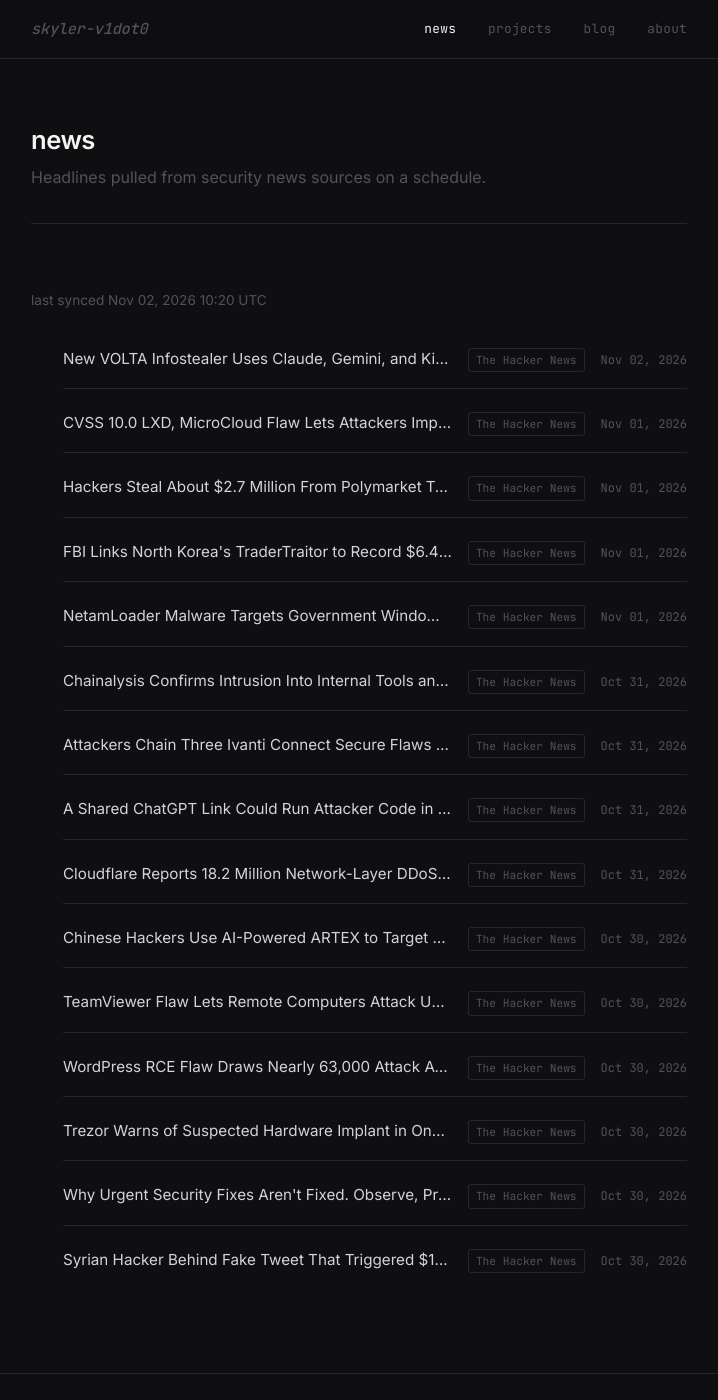
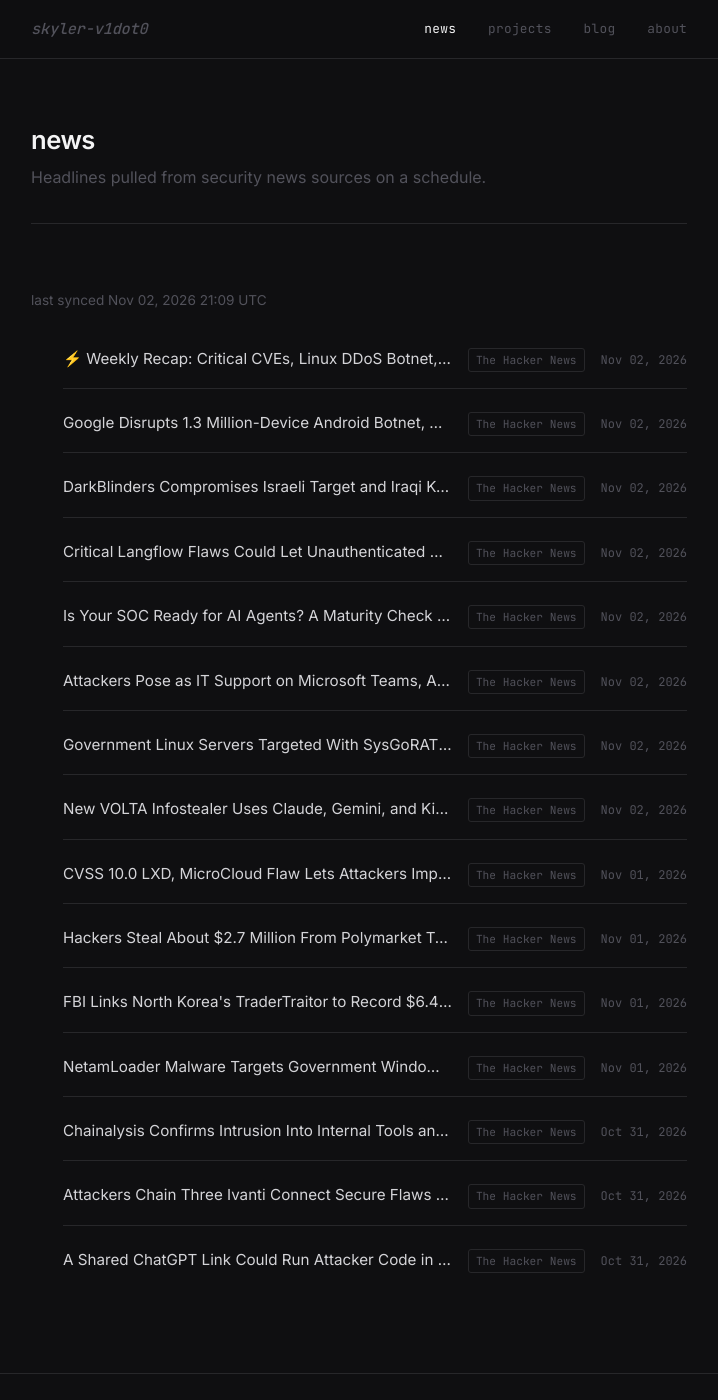
Before and after one commit to skyler-v1dot0/personal-site, a Jekyll site: the page built from news.html, in a window 1280 px wide and 1400 px high. Shown: the whole window, without its empty margins (281-999 px from the left). Built offline with Jekyll 4.4.1, drawn with Linux system fonts in a browser that asks for light colours.

Commit message:
chore: sync news feed [skip ci]

```diff
--- a/_data/news.yml
+++ b/_data/news.yml
@@ -1,6 +1,39 @@
 ---
-updated_at: '2026-11-02T10:20:44Z'
+updated_at: '2026-11-02T21:09:57Z'
 items:
+- title: "⚡ Weekly Recap: Critical CVEs, Linux DDoS Botnet, Device-Code Phishing,
+    Android Spyware and More"
+  url: https://thehackernews.com/2026/11/weekly-recap-critical-cves-linux-ddos.html
+  source: The Hacker News
+  published: '2026-11-02T16:57:56Z'
+- title: Google Disrupts 1.3 Million-Device Android Botnet, Says TV Box Maker Sold
+    Criminal Access
+  url: https://thehackernews.com/2026/11/google-disrupts-13-million-device.html
+  source: The Hacker News
+  published: '2026-11-02T15:50:26Z'
+- title: DarkBlinders Compromises Israeli Target and Iraqi Kurdish Government Cloud
+    Environment
+  url: https://thehackernews.com/2026/11/darkblinders-compromises-israeli-target.html
+  source: The Hacker News
+  published: '2026-11-02T14:46:05Z'
+- title: Critical Langflow Flaws Could Let Unauthenticated Attackers Run Code on Servers
+  url: https://thehackernews.com/2026/11/critical-langflow-flaws-could-let.html
+  source: The Hacker News
+  published: '2026-11-02T11:50:00Z'
+- title: Is Your SOC Ready for AI Agents? A Maturity Check Before You Deploy
+  url: https://thehackernews.com/2026/11/is-your-soc-ready-for-ai-agents.html
+  source: The Hacker News
+  published: '2026-11-02T11:30:00Z'
+- title: Attackers Pose as IT Support on Microsoft Teams, Abuse AD CS to Steal Company
+    Data
+  url: https://thehackernews.com/2026/11/attackers-pose-as-it-support-on.html
+  source: The Hacker News
+  published: '2026-11-02T11:08:45Z'
+- title: Government Linux Servers Targeted With SysGoRAT and Suspected AI-Generated
+    Scripts
+  url: https://thehackernews.com/2026/11/government-linux-servers-targeted-with.html
+  source: The Hacker News
+  published: '2026-11-02T10:49:59Z'
 - title: New VOLTA Infostealer Uses Claude, Gemini, and Kimi AI to Rank Victims by
     Financial Value
   url: https://thehackernews.com/2026/11/new-volta-infostealer-uses-claude.html
@@ -41,35 +74,3 @@ items:
   url: https://thehackernews.com/2026/10/a-shared-chatgpt-link-could-run.html
   source: The Hacker News
   published: '2026-10-31T05:33:41Z'
-- title: Cloudflare Reports 18.2 Million Network-Layer DDoS Attacks in Q3, Up 38%
-  url: https://thehackernews.com/2026/10/cloudflare-reports-182-million-network.html
-  source: The Hacker News
-  published: '2026-10-31T04:56:12Z'
-- title: Chinese Hackers Use AI-Powered ARTEX to Target Over 200 Organizations Worldwide
-  url: https://thehackernews.com/2026/10/chinese-hackers-use-ai-powered-artex-to.html
-  source: The Hacker News
-  published: '2026-10-30T16:58:44Z'
-- title: TeamViewer Flaw Lets Remote Computers Attack Users Who Connect to Control
-    Them
-  url: https://thehackernews.com/2026/10/teamviewer-flaw-lets-remote-computers.html
-  source: The Hacker News
-  published: '2026-10-30T15:17:28Z'
-- title: WordPress RCE Flaw Draws Nearly 63,000 Attack Attempts in Just 24 Hours
-  url: https://thehackernews.com/2026/10/wordpress-rce-flaw-draws-nearly-63000.html
-  source: The Hacker News
-  published: '2026-10-30T14:08:14Z'
-- title: Trezor Warns of Suspected Hardware Implant in One of Its Wallets Sold by
-    CryptoBilis
-  url: https://thehackernews.com/2026/10/trezor-warns-of-suspected-hardware.html
-  source: The Hacker News
-  published: '2026-10-30T12:21:56Z'
-- title: Why Urgent Security Fixes Aren't Fixed. Observe, Prove, Act, Confirm Gets
-    Them Moving
-  url: https://thehackernews.com/2026/10/why-urgent-security-fixes-arent-fixed.html
-  source: The Hacker News
-  published: '2026-10-30T11:58:53Z'
-- title: Syrian Hacker Behind Fake Tweet That Triggered $136 Billion Market Drop Gets
-    42 Months in Prison
-  url: https://thehackernews.com/2026/10/syrian-hacker-behind-fake-tweet-that.html
-  source: The Hacker News
-  published: '2026-10-30T10:40:45Z'
```
